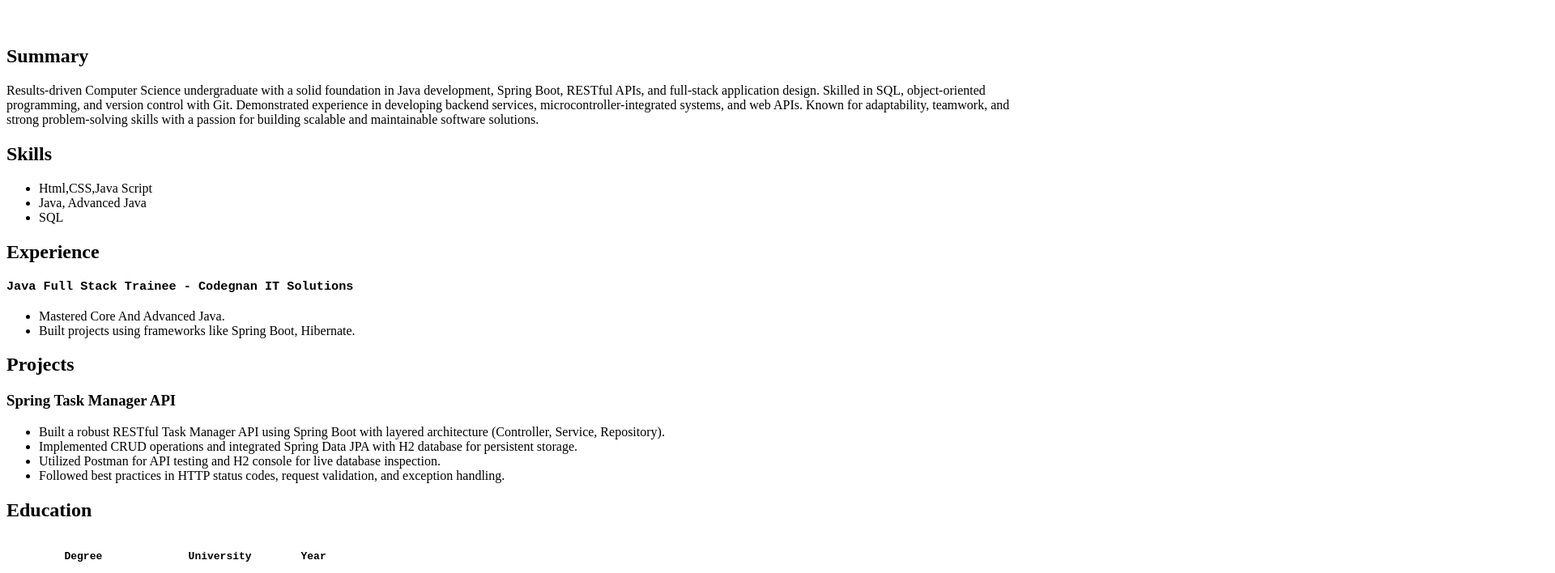
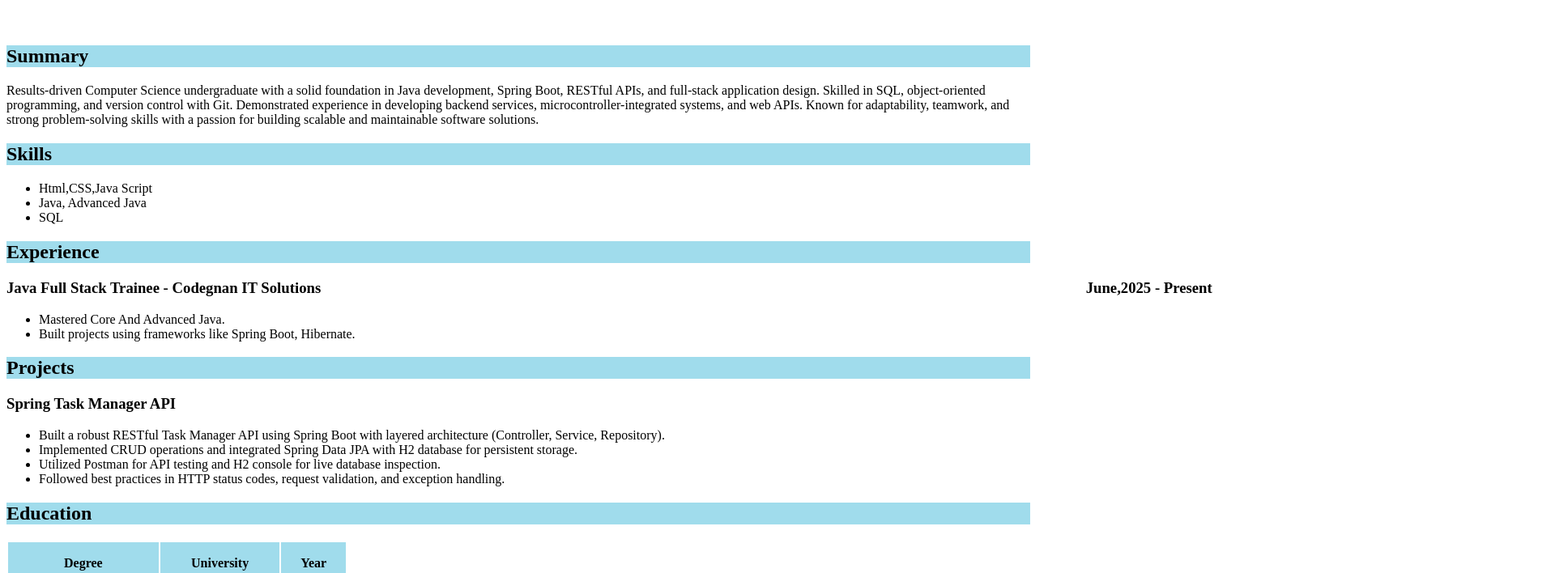
Before and after one commit to akshayraj45/Resume_Using_HTML, a plain HTML site: page index.html in a window 1280 px wide. Shown: the part 149-857 px from the top of the page at 81% size, 1920 px wide, since content can reach past the window. Drawn offline with Linux system fonts and the light colour scheme.

Commit message:
Update index.html

```diff
--- a/index.html
+++ b/index.html
@@ -5,7 +5,7 @@
     <meta charset="UTF-8">
     <meta name="viewport" content="width=device-width, initial-scale=1.0">
     <title>Document</title>
-    <link rel="stylesheet" href="./style-resume.css">
+    <link rel="stylesheet" href="./styles.css">
 </head>
 
 <body>
@@ -105,4 +105,5 @@
     </div>
 </body>
 
+
 </html>
```
